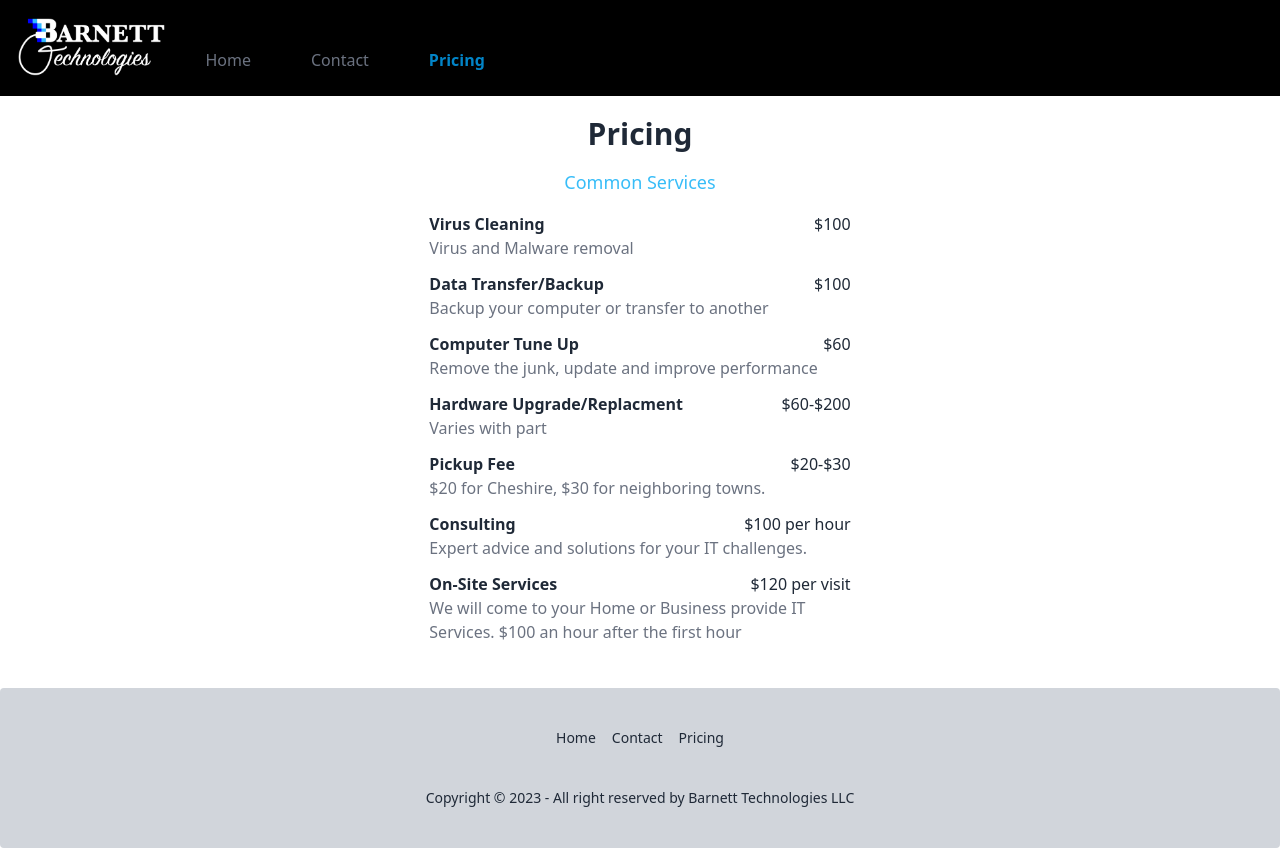
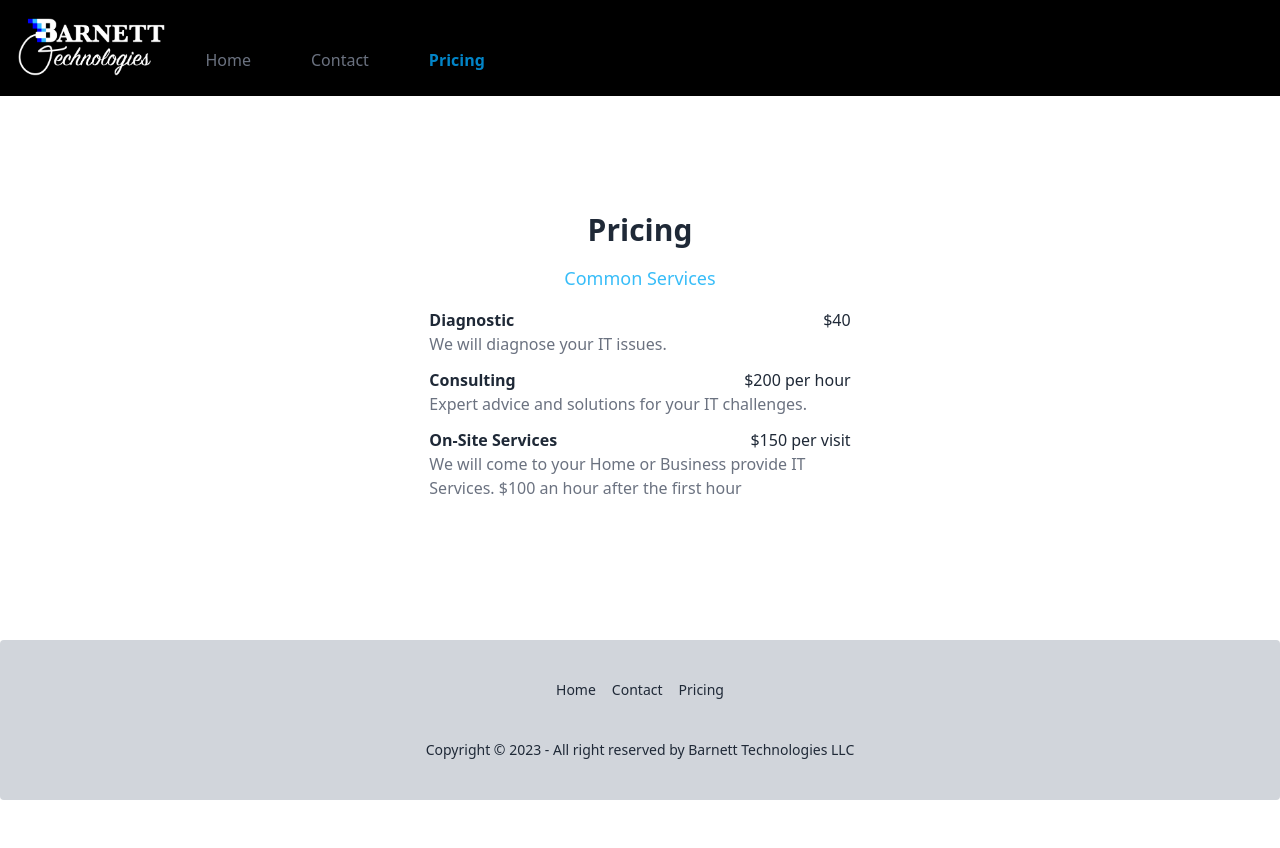
Before and after one commit to ReallyFunCoolDad/BTFullStack, a React (Vite) app in the folder client/: page /pricing in a window 1280 px wide. After the commit the page ends 800 px from the top, so only its background shows below. Built offline with nearby package versions, Linux system fonts and the light colour scheme.

Commit message:
pricing update

```diff
--- a/client/src/pages/Pricing.tsx
+++ b/client/src/pages/Pricing.tsx
@@ -1,39 +1,19 @@
 const servicesData = [
   {
-    title: "Virus Cleaning",
-    description: "Virus and Malware removal",
-    price: "$100",
-  },
-  {
-    title: "Data Transfer/Backup",
-    description: "Backup your computer or transfer to another",
-    price: "$100",
-  },
-  {
-    title: "Computer Tune Up",
-    description: "Remove the junk, update and improve performance",
-    price: "$60",
-  },
-  {
-    title: "Hardware Upgrade/Replacment",
-    description: "Varies with part",
-    price: "$60-$200",
-  },
-  {
-    title: "Pickup Fee",
-    description: "$20 for Cheshire, $30 for neighboring towns.",
-    price: "$20-$30",
+    title: "Diagnostic",
+    description: "We will diagnose your IT issues.",
+    price: "$40",
   },
   {
     title: "Consulting",
     description: "Expert advice and solutions for your IT challenges.",
-    price: "$100 per hour",
+    price: "$200 per hour",
   },
   {
     title: "On-Site Services",
     description:
       "We will come to your Home or Business provide IT Services. $100 an hour after the first hour",
-    price: "$120 per visit",
+    price: "$150 per visit",
   },
 ];
 
```
